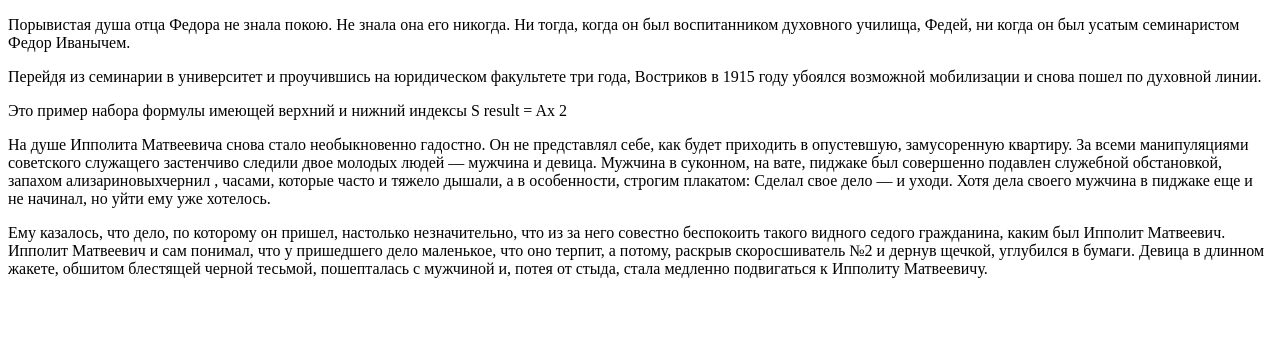
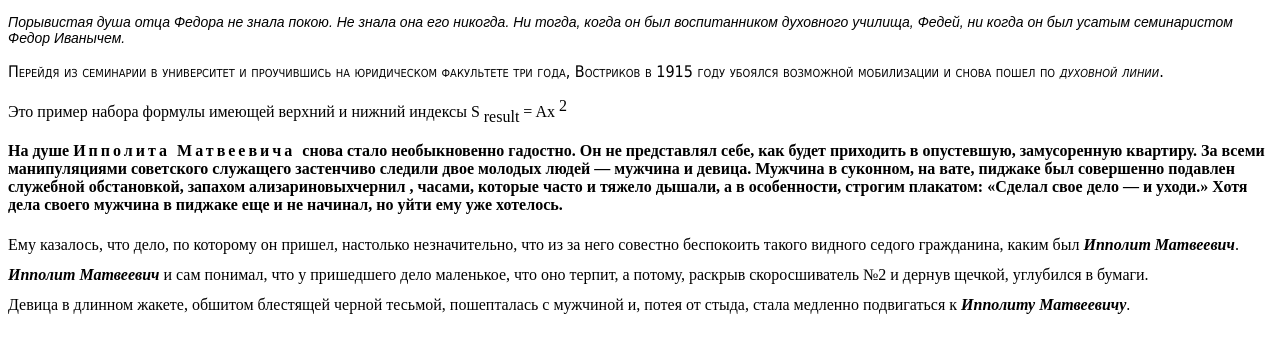
Before and after one commit to ruzhickii/beetroot, a plain HTML site: page HOME.html in a window 1280 px wide. Drawn offline with Linux system fonts and the light colour scheme.

Commit message:
home work in HOME.html well done !

```diff
--- a/HOME.html
+++ b/HOME.html
@@ -3,6 +3,57 @@
 	<head>
 		<title>Тренировка оформления  текстов</title>
 		<meta charset="utf-8">
+<style>
+	html {
+		font-size: 100%;
+	}
+
+	.first {
+		font-size: 14px;
+		font-style: italic;
+		font-family: Arial;
+	}
+
+	.second {
+		font-family: Tahoma;
+		font-variant: small-caps;
+
+	}
+
+	.second span {
+		font-style: italic;
+	}
+
+	.formula .result{
+		vertical-align: sub;
+	}
+
+	.formula .number {
+		vertical-align: super;
+	}
+
+	.third {
+		font-weight: bold;
+	}
+
+	.third::first-line {
+		text-indent: 40px;
+	}
+
+	.third .one {
+		letter-spacing: 3px;
+	}
+
+	.fourth {
+		line-height: 30px;
+
+	}
+
+	.fourth .Ipolyt {
+		font-weight: bold;
+		font-style: italic;
+	}
+</style>
 </head>
 <body>
 	<p class="first">
@@ -11,27 +62,27 @@
 	</p>
 
 	<p class="second">
-		Перейдя из семинарии в университет и проучившись на юридическом факультете три года, Востриков в 1915 году убоялся возможной мобилизации и снова пошел по духовной линии.
+		Перейдя из семинарии в университет и проучившись на юридическом факультете три года, Востриков в 1915 году убоялся возможной мобилизации и снова пошел по <span>духовной линии</span>.
 	</p>
 
 	<p class="formula">Это пример набора формулы имеющей верхний и нижний индексы  S
-		<span>result</span> = Ax <span>2</span>
+		<span class="result">result</span> = Ax <span class="number">2</span>
 	</p>
 
 	 <p class="third">
 		На душе <span class="one">Ипполита Матвеевича </span>снова стало необыкновенно гадостно. Он не представлял себе, как будет приходить в опустевшую, замусоренную квартиру.
 		За всеми манипуляциями советского служащего  застенчиво следили двое молодых людей — мужчина и девица.
 		Мужчина в суконном, на вате, пиджаке был совершенно подавлен служебной обстановкой, запахом ализариновыхчернил , часами, которые часто и тяжело дышали, а в особенности, строгим плакатом:
-		<span class="one">Сделал свое дело — и уходи.</span>
+		&laquo;<span>Сделал свое дело — и уходи.</span>&raquo;
 		Хотя дела своего мужчина в пиджаке еще и не начинал, но уйти ему уже хотелось.
 	</p>
 
 	<p class="fourth">
-		Ему казалось, что дело, по которому он пришел, настолько незначительно, что из за него совестно беспокоить такого видного седого гражданина, каким был Ипполит Матвеевич.
-		Ипполит Матвеевич и сам понимал, что у пришедшего дело маленькое, что оно терпит, а потому, раскрыв
-		скоросшиватель №2 и дернув щечкой, углубился в бумаги.
+		Ему казалось, что дело, по которому он пришел, настолько незначительно, что из за него совестно беспокоить такого видного седого гражданина, каким был <span class="Ipolyt">Ипполит Матвеевич</span>.<br>
+		<span class="Ipolyt">Ипполит Матвеевич</span> и сам понимал, что у пришедшего дело маленькое, что оно терпит, а потому, раскрыв
+		скоросшиватель №2 и дернув щечкой, углубился в бумаги.<br>
 		Девица в длинном жакете, обшитом блестящей черной тесьмой, пошепталась с мужчиной и, потея  от стыда,
-		стала медленно подвигаться к Ипполиту Матвеевичу.
+		стала медленно подвигаться к <span class="Ipolyt">Ипполиту Матвеевичу</span>.
 	</p>
 
 </body>
```
